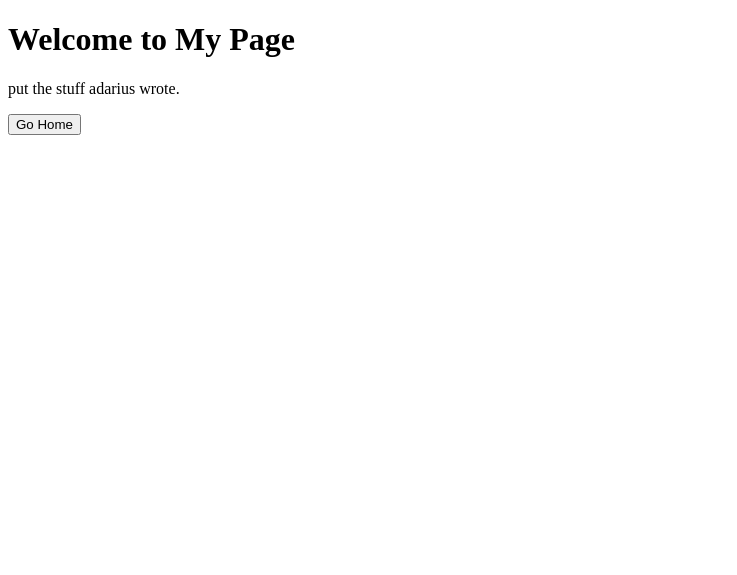
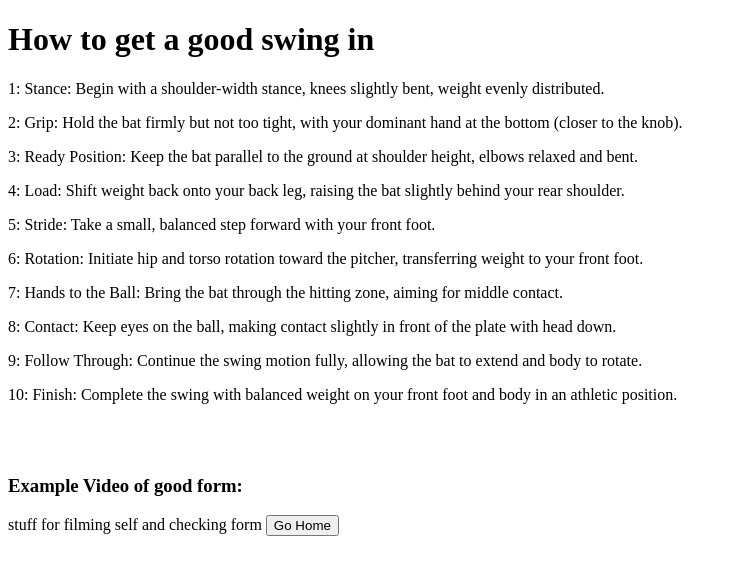
Before and after one commit to gaberay2022/Form-Matters, a Flask app: page /SwingBat in a window 1280 px wide. Shown: the top 575 px of the page, without its empty margins (0-737 px from the left). Run offline with Flask 3, Linux system fonts and the light colour scheme.

Commit message:
BATTERUP (Bat section has been filled out.)

```diff
--- a/templates/SwingBat.html
+++ b/templates/SwingBat.html
@@ -3,11 +3,27 @@
 <head>
     <meta charset="UTF-8">
     <meta name="viewport" content="width=device-width, initial-scale=1.0">
-    <title>My Simple Page</title>
+    <title>Baseball: Swing Bat</title>
 </head>
 <body>
-    <h1>Welcome to My Page</h1>
-    <p>put the stuff adarius wrote.</p>
-    <a href="Home"><button>Go Home</button></a>
+    <h1>How to get a good swing in</h1>
+    <p>1: Stance: Begin with a shoulder-width stance, knees slightly bent, weight evenly distributed.</p>
+    <p>2: Grip: Hold the bat firmly but not too tight, with your dominant hand at the bottom (closer to the knob).</p>
+    <p>3: Ready Position: Keep the bat parallel to the ground at shoulder height, elbows relaxed and bent.</p>
+    <p>4: Load: Shift weight back onto your back leg, raising the bat slightly behind your rear shoulder.</p>
+    <p>5: Stride: Take a small, balanced step forward with your front foot.</p>
+    <p>6: Rotation: Initiate hip and torso rotation toward the pitcher, transferring weight to your front foot.</p>
+    <p>7: Hands to the Ball: Bring the bat through the hitting zone, aiming for middle contact.</p>
+    <p>8: Contact: Keep eyes on the ball, making contact slightly in front of the plate with head down.</p>
+    <p>9: Follow Through: Continue the swing motion fully, allowing the bat to extend and body to rotate.</p>
+    <p>10: Finish: Complete the swing with balanced weight on your front foot and body in an athletic position.</p>
+    <br>
+    <br>
+    <h3>Example Video of good form: </h3>
+    <!-- LINK HERE!!!!! -->
+
+    stuff for filming self and checking form
+
+    <a href="Home.html"><button>Go Home</button></a>
 </body>
 </html>
```
